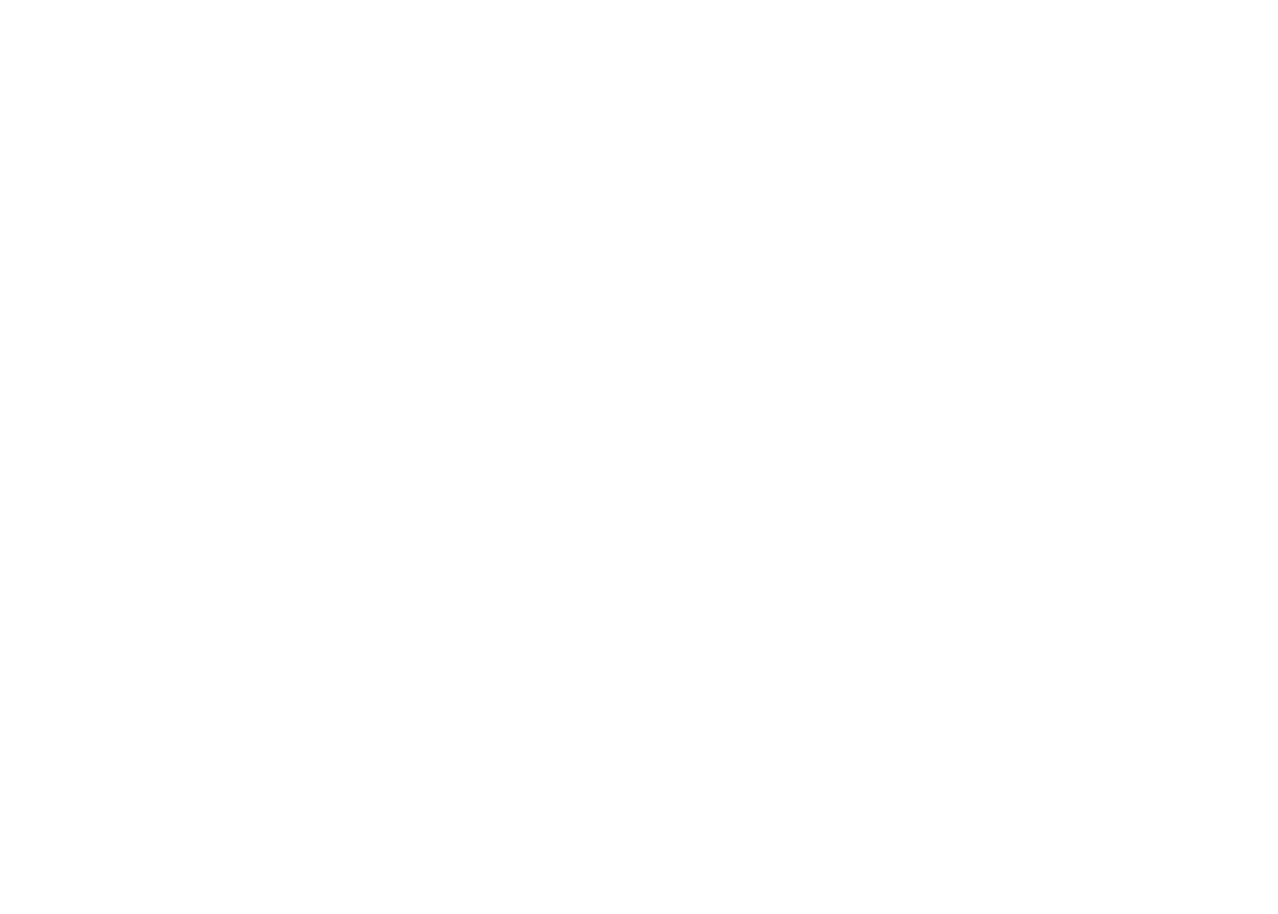
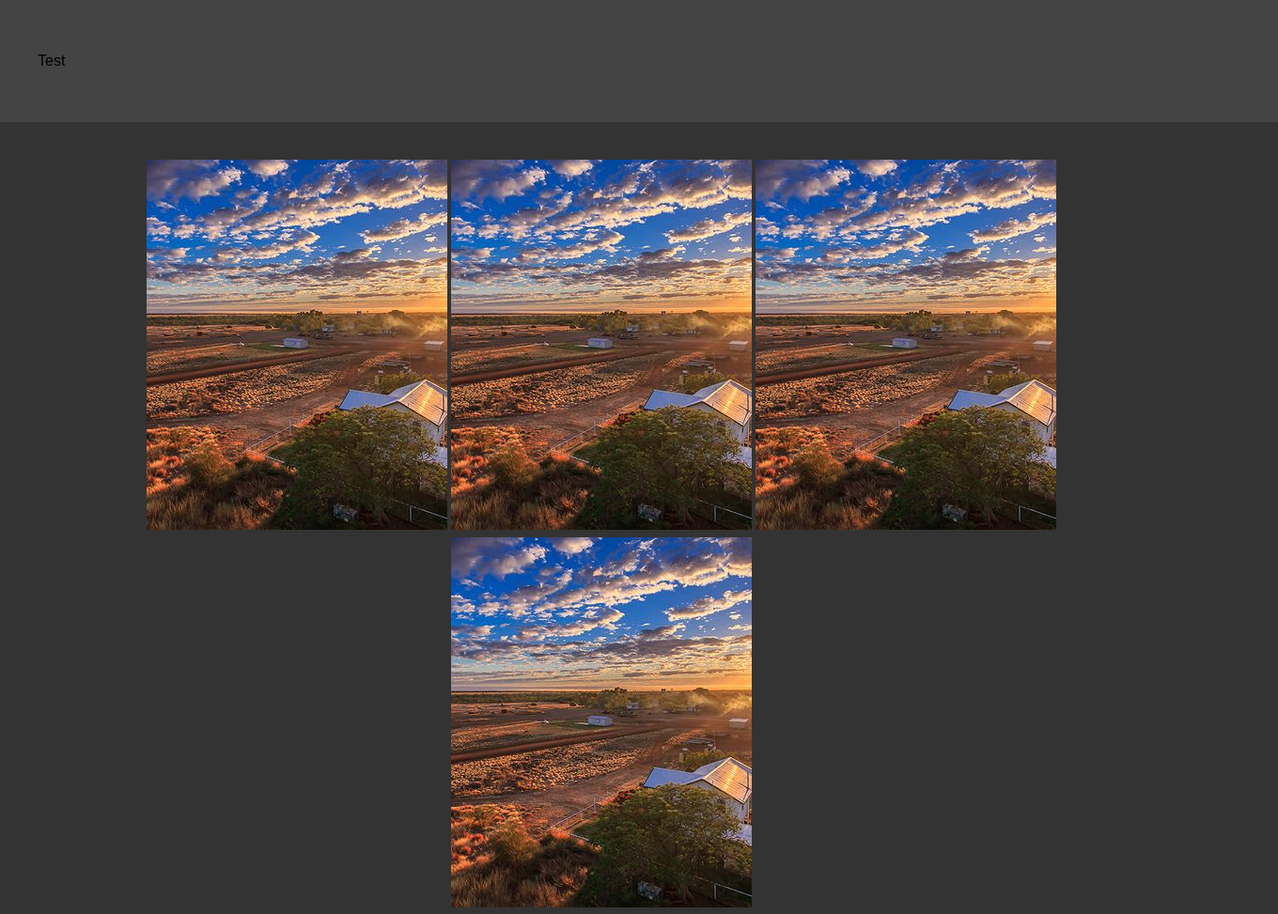
Before and after one commit to Level-6-Point-3/stories-near-me, a plain HTML site: page index.html in a window 1280 px wide. Shown: the whole page at 94% size, 1360 px wide, since content can reach past the window. Before the commit the page ends 800 px from the top, so only its background shows below. Drawn offline with Linux system fonts and the light colour scheme.

Commit message:
Prelim styling

```diff
--- a/css/styles.css
+++ b/css/styles.css
@@ -1 +1,33 @@
 @import url("normalize.css");
+
+html {
+	background: #333;
+	margin: 0;
+	padding: 0;
+}
+
+#app-header {
+	background: #444;
+	height: 15%;
+	padding: 40px;
+	width: 100%;
+}
+
+#image-tiles {
+	backround: #111;
+	text-align:center;
+	padding: 40px;
+}
+
+.tile {
+	width: 320px;
+	display: inline-block;
+	overflow: hidden;
+	text-align: center;
+}
+
+.tile img {
+	position: relative;
+	left: 50%;
+    transform: translate(-50%,0)
+}
--- a/index.html
+++ b/index.html
@@ -6,13 +6,21 @@
 </head>
 <body>
 
-<header><!-- Timeline goes here --></header>
+<header id="app-header"><!-- Timeline goes here --><p>Test</p></header>
 <article>
-	<section>
-	</section>
-	<section>
-	</section>
-	<section>
+	<section id="image-tiles">
+		<div class="tile">
+			<img src="img/testImage.jpg" />
+		</div>
+		<div class="tile">
+			<img src="img/testImage.jpg" />
+		</div>
+		<div class="tile">
+			<img src="img/testImage.jpg" />
+		</div>
+		<div class="tile">
+			<img src="img/testImage.jpg" />
+		</div>
 	</section>
 </article>
 </body>
```
Also changed, not shown: img/testimage.jpg (added).
